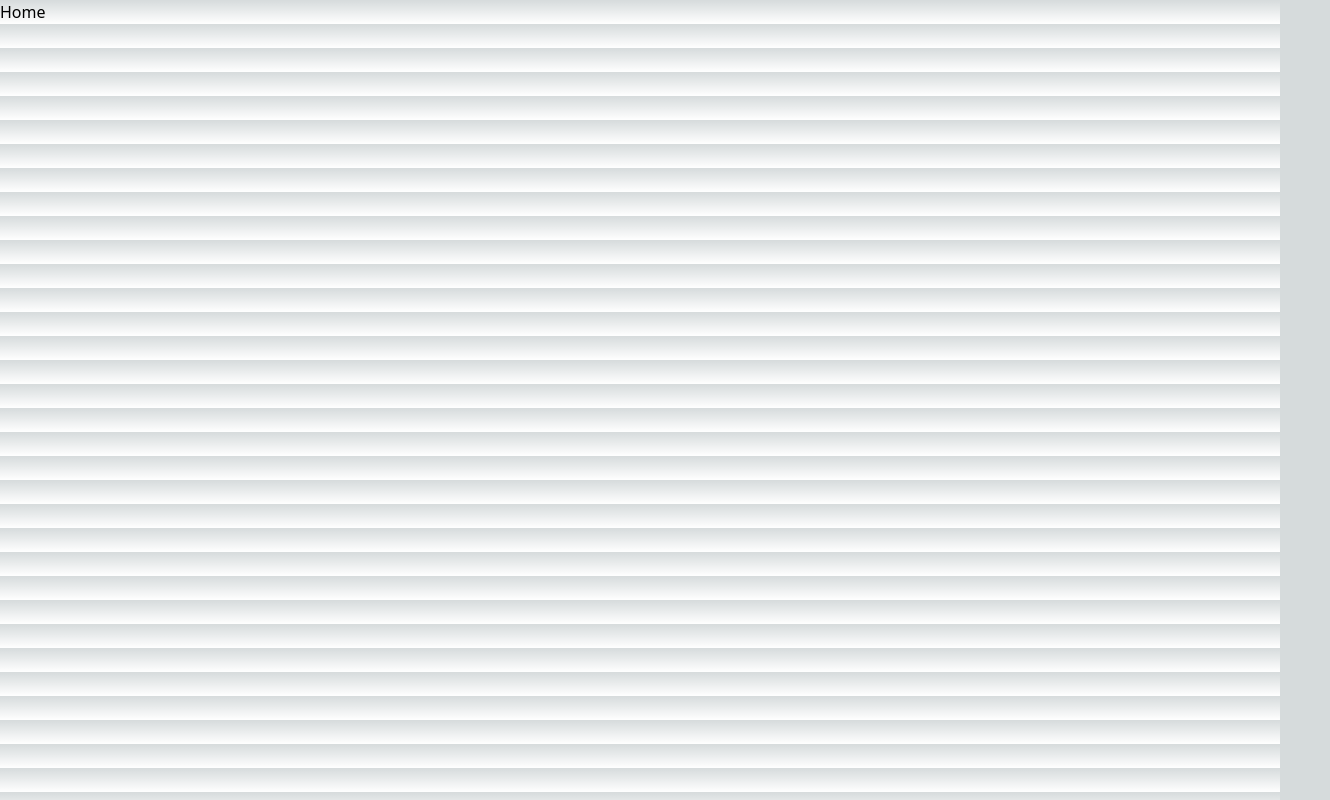
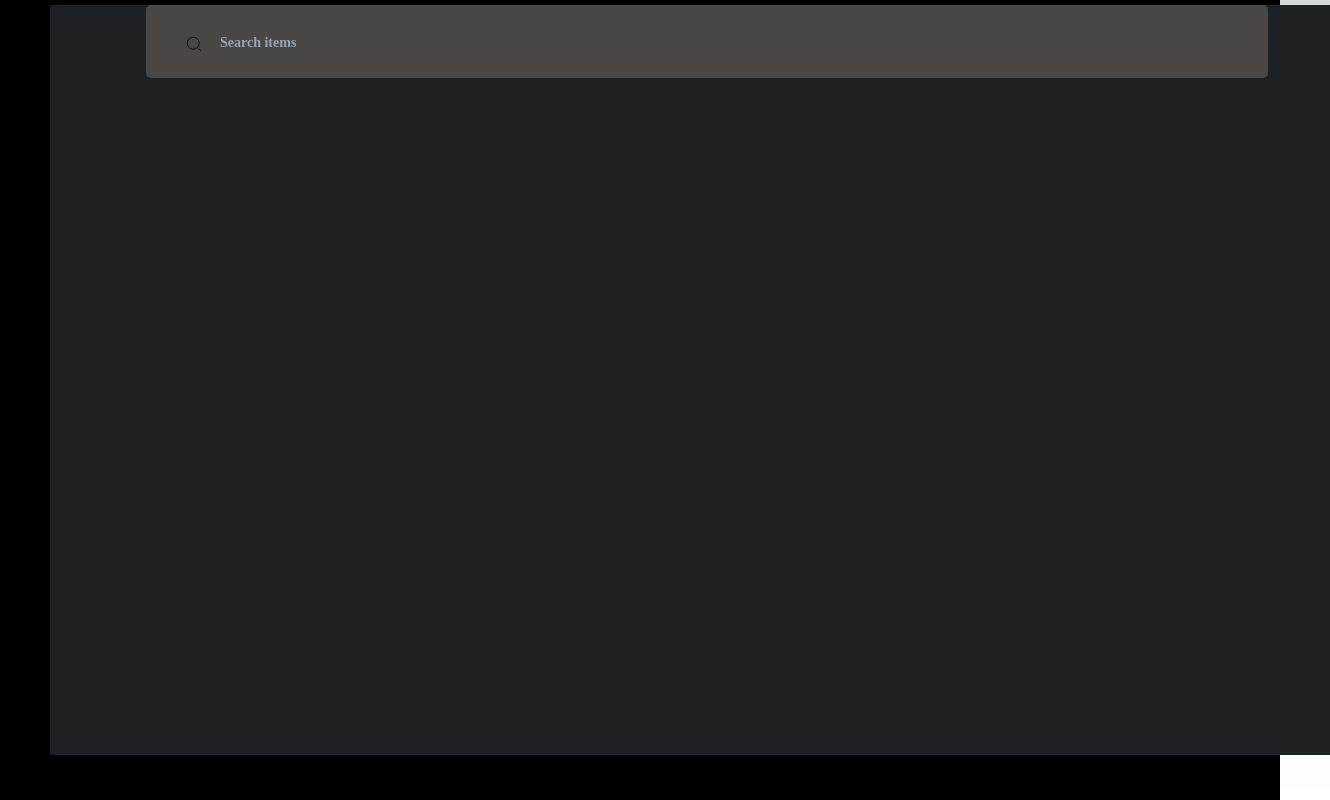
Before and after one commit to ronkips/spotify, a Next.js app: page / in a window 1280 px wide. Shown: the whole page, 1330 px wide, since content can reach past the window. Built offline with nearby package versions, Linux system fonts and the light colour scheme.

Commit message:
created the navbar

```diff
--- /dev/null
+++ b/src/Components/App.js
@@ -0,0 +1,11 @@
+import React from "react";
+import Home from "./Home";
+const App = () => {
+  return (
+    <div>
+      <Home />
+    </div>
+  );
+};
+
+export default App;
--- a/src/Components/Home.js
+++ b/src/Components/Home.js
@@ -1,9 +1,14 @@
-import React from 'react'
-
+import React from "react";
+import style from "../styles/Home.module.css";
+import Navbar from "./Navbar";
 const Home = () => {
   return (
-    <div>Home</div>
-  )
-}
+    <div className={style.container}>
+      <div className={style.home}>
+        <Navbar />
+      </div>
+    </div>
+  );
+};
 
-export default Home
+export default Home;
--- /dev/null
+++ b/src/Components/Navbar.js
@@ -0,0 +1,28 @@
+import React from "react";
+import style from "../styles/Home.module.css";
+import Image from "next/image";
+const Navbar = () => {
+  return (
+    <div className={style.nav}>
+      <Image
+        className={style.search}
+        src="/search.svg"
+        width={18}
+        height={18}
+        alt="search"
+      />
+      <input className={style.minput} type="text" placeholder="Search items" />
+    </div>
+  );
+};
+
+export default Navbar;
+
+//    <Image
+//               src="/vercel.svg"
+//               alt="Vercel Logo"
+//               className="dark:invert"
+//               width={100}
+//               height={24}
+//               priority
+//             />
--- a/src/pages/index.js
+++ b/src/pages/index.js
@@ -1,8 +1,9 @@
-import Image from "next/image";
-import { Inter } from "next/font/google";
-
-const inter = Inter({ subsets: ["latin"] });
+import App from "@/Components/App";
 
 export default function Home() {
-  return <div>Home</div>;
+  return (
+    <div>
+      <App />
+    </div>
+  );
 }
--- /dev/null
+++ b/src/styles/Home.module.css
@@ -0,0 +1,57 @@
+.container {
+  position: relative;
+  width: 100vw;
+  height: 100vh;
+
+  background: black;
+}
+.home {
+  position: relative;
+  left: 50px;
+  width: 1280px;
+  height: 750px;
+  top: 5px;
+
+  background: #1d2123;
+}
+
+.nav {
+  position: absolute;
+  width: 1122px;
+  height: 73px;
+  left: 96px;
+  top: 0px;
+  border-radius: 5px;
+
+  background: rgb(73, 70, 70);
+}
+.minput {
+  position: absolute;
+  width: max-content;
+  height: 25px;
+  top: 25px;
+  outline: none;
+  left: 65px;
+  padding-left: 9px;
+  background-color: inherit;
+  font-family: 'Quicksand';
+  font-style: normal;
+  font-weight: 600;
+  font-size: 14px;
+  line-height: 18px;
+  /* identical to box height */
+
+  color: rgba(255, 255, 255, 0.25);
+
+  /* Inside auto layout */
+
+  /* flex: none;
+  order: 1;
+  flex-grow: 0; */
+}
+.search {
+  position: absolute;
+  left: 39px;
+  top: 30px;
+  color: rgba(255, 255, 255, 0.25);
+}
--- a/src/styles/globals.css
+++ b/src/styles/globals.css
@@ -1,7 +1,7 @@
 @tailwind base;
 @tailwind components;
 @tailwind utilities;
-
+@import url('https://fonts.googleapis.com/css2?family=Nunito:wght@200;300;400;500;600;700;800;900;1000&display=swap');
 :root {
   --foreground-rgb: 0, 0, 0;
   --background-start-rgb: 214, 219, 220;
```
Also changed, not shown: src/Components/Sidebar.js (added, +7 -0 lines), public/search.svg (added), src/styles/Navbar.module.css (added).
